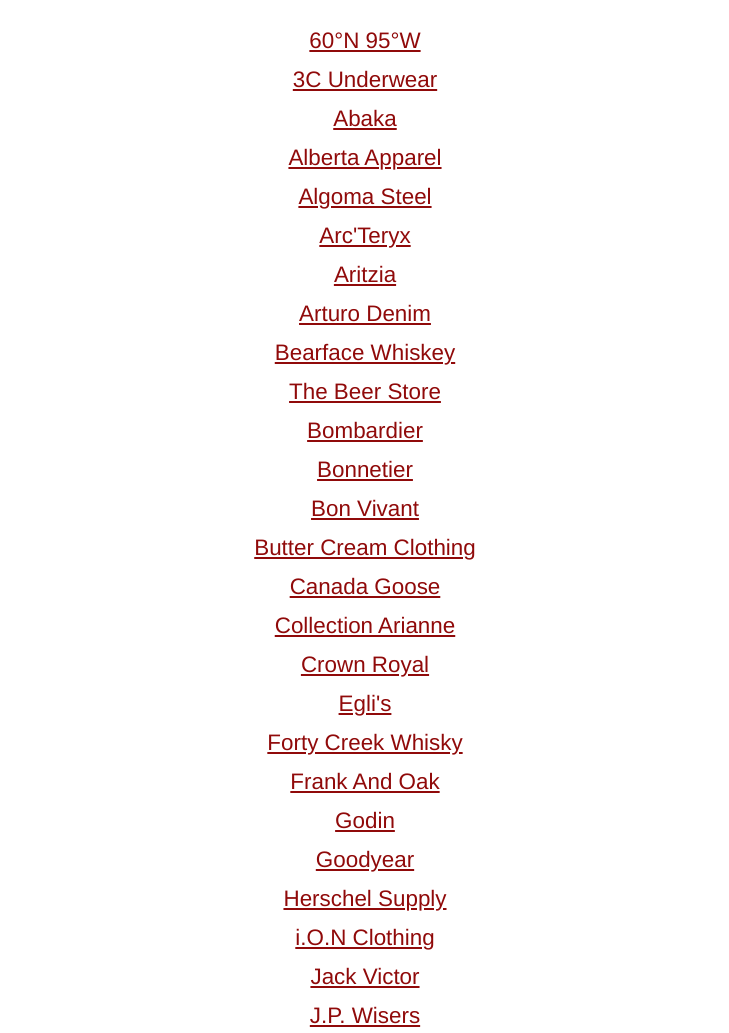
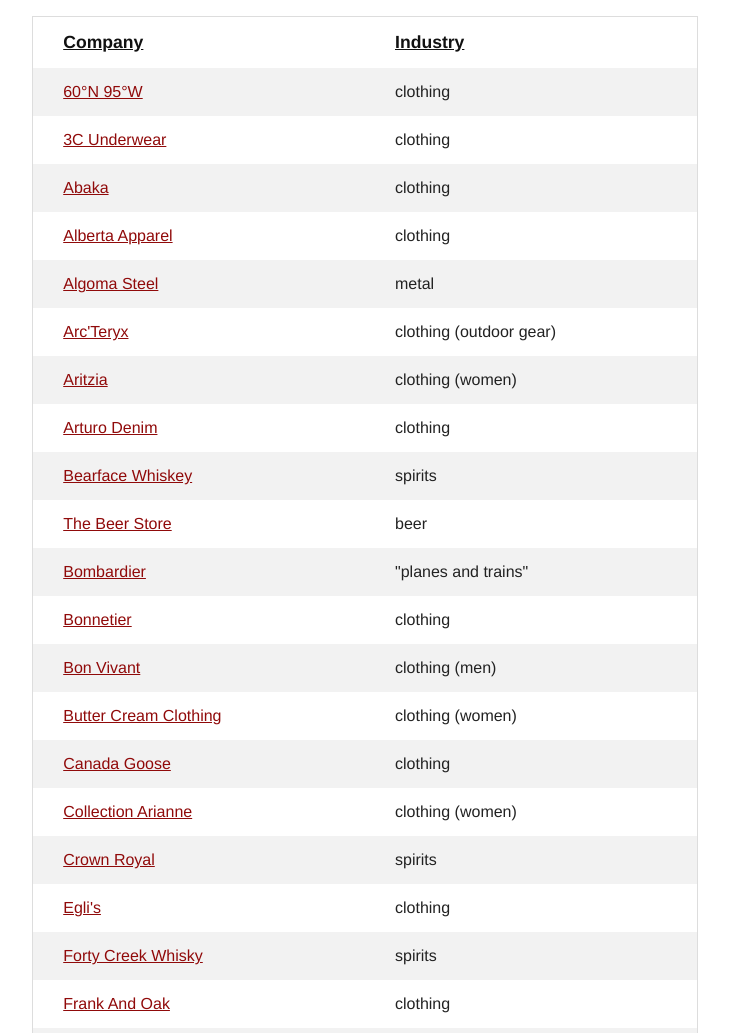
Before and after one commit to danielmaxsiegel/made-in-canada, a browser extension: page index.html in a window 1280 px wide. Shown: the part 480-1513 px from the top of the page, without its empty margins (283-1012 px from the left). Drawn offline with Linux system fonts and the light colour scheme.

Commit message:
add industry for companies in the list, and reformat the table used to display them

```diff
--- a/index.html
+++ b/index.html
@@ -51,11 +51,37 @@
 
       table {
         margin: 0 auto;
+        text-align: left;
+        border-spacing: 0;
+        width: 80%;
+        border: 1px solid #ddd;
       }
 
       td {
         padding-top: 10px;
-        font-size: 1.4rem;
+        font-size: 1rem;
+        color: #222;
+        padding: 15px 30px;
+      }
+
+      td.company-name {
+        width:50%;
+      }
+
+      td.company-industry {
+        width:50%;
+      }
+
+      th {
+        font-size: 1.1rem;
+        font-weight: bold;
+        color: #111;
+        text-decoration: underline;
+        padding: 15px 30px;
+      }
+
+      tr:nth-child(even) {
+        background-color: #f2f2f2
       }
 
       .container {
--- a/infoPage.js
+++ b/infoPage.js
@@ -1,14 +1,14 @@
 var sites = getSites();
 
-var table = '<table>';
+var table = '<table id="company-table">';
+
+table += '<b><tr><th>Company</th><th>Industry</th></tr></b>';
 
 for (i = 0; i < sites.length; ++i) {
-  table += '<tr><td>';
-  table += '<a href="https://' + sites[i].site + '" target="_blank">';
-  table += sites[i].name;
-  // table += getIndustryEmoji(sites[i].industry);
-  table += '</a>';
-  table += '</td></tr>';
+  table += '<tr>';
+  table += '<td class="company-name"><a href="https://' + sites[i].site + '" target="_blank">' + sites[i].name + '</a></td>';
+  table += '<td class="company-industry">' + sites[i].industry + '</td>';
+  table += '</tr>';
 }
 
 table += '</table>';
@@ -17,75 +17,64 @@
 
 function getSites() {
   return [
-    {name: "60°N 95°W", site: "60n95w.com", industry: "fashion"},
-    {name: "3C Underwear", site: "www.3cunderwear.ca", industry: "fashion"},
-    {name: "Abaka", site: "abaka.ca", industry: "fashion"},
-    {name: "Alberta Apparel", site: "albertaapparel.com", industry: "fashion"},
-    {name: "Algoma Steel", site: "www.algoma.com"},
-    {name: "Arc'Teryx", site: "arcteryx.com", industry: "fashion"},
-    {name: "Aritzia", site: "www.aritzia.com", industry: "fashion"},
-    {name: "Arturo Denim", site: "www.arturodenim.ca", industry: "pants"},
+    {name: "60°N 95°W", site: "60n95w.com", industry: "clothing"},
+    {name: "3C Underwear", site: "www.3cunderwear.ca", industry: "clothing"},
+    {name: "Abaka", site: "abaka.ca", industry: "clothing"},
+    {name: "Alberta Apparel", site: "albertaapparel.com", industry: "clothing"},
+    {name: "Algoma Steel", site: "www.algoma.com", industry: "metal"},
+    {name: "Arc'Teryx", site: "arcteryx.com", industry: "clothing (outdoor gear)"},
+    {name: "Aritzia", site: "www.aritzia.com", industry: "clothing (women)"},
+    {name: "Arturo Denim", site: "www.arturodenim.ca", industry: "clothing"},
     {name: "Bearface Whiskey", site: "www.bearfacewhisky.com", industry: "spirits"},
     {name: "The Beer Store", site: "www.thebeerstore.ca", industry: "beer"},
-    {name: "Bombardier", site: "www.bombardier.com"},
-    {name: "Bonnetier", site: "eng.bonnetier.com"},
-    {name: "Bon Vivant", site: "bonvivantshop.com"},
-    {name: "Butter Cream Clothing", site: "buttercreamclothing.com"},
-    {name: "Canada Goose", site: "www.canadagoose.com"},
-    {name: "Collection Arianne", site: "collectionarianne.com"},
-    {name: "Crown Royal", site: "www.crownroyal.com"},
-    {name: "Egli's", site: "eglifarm.com"},
-    {name: "Forty Creek Whisky", site: "www.fortycreekwhisky.com"},
-    {name: "Frank And Oak", site: "www.frankandoak.com"},
-    {name: "Godin", site: "godinguitars.com"},
-    {name: "Goodyear", site: "www.goodyear.ca"},
-    {name: "Herschel Supply", site: "www.herschelsupply.com"},
-    {name: "i.O.N Clothing", site: "www.ionclothing.ca"},
-    {name: "Jack Victor", site: "www.jackvictor.com"},
-    {name: "J.P. Wisers", site: "www.jpwisers.com"},
-    {name: "Kit And Ace", site: "www.kitandace.com"},
-    {name: "La Canadienne Shoes", site: "www.lacanadienneshoes.com"},
-    {name: "LCBO", site: "www.lcbo.com"},
-    {name: "Local Laundry", site: "locallaundry.ca"},
-    {name: "Lolë", site: "www.lolelife.com"},
-    {name: "Lowell Montreal", site: "www.lowellmtl.ca"},
-    {name: "Lululemon", site: "shop.lululemon.com"},
-    {name: "MEC", site: "www.mec.ca"},
-    {name: "Michelin", site: "www.michelin.ca"},
-    {name: "Mill Street Brewery", site: "millstreetbrewery.com"},
-    {name: "Molson", site: "www.molson.ca"},
-    {name: "Muttonhead", site: "www.muttonheadstore.com"},
-    {name: "Naked and Famous", site: "www.nakedandfamousdenim.com"},
-    {name: "Paderno", site: "www.paderno.com"},
-    {name: "Pajar", site: "ca.pajar.com"},
-    {name: "Point Zero", site: "www.point-zero.com"},
-    {name: "Province of Canada", site: "provinceofcanada.com"},
-    {name: "Redpath Sugar", site: "www.redpathsugar.com"},
-    {name: "Rolled Alloys", site: "www.rolledalloys.com"},
-    {name: "Roots", site: "www.roots.com"},
-    {name: "Sabian", site: "sabian.com"},
-    {name: "Sam Bat", site: "canada.sambat.com"},
-    {name: "Smythe", site: "shopsmythe.com"},
-    {name: "Sorel", site: "www.sorel.com"},
-    {name: "Spin Master", site: "www.spinmaster.com"},
-    {name: "Steamwhistle", site: "steamwhistle.ca"},
-    {name: "Stede", site: "stede.ca"},
-    {name: "String Theory", site: "stringtheory.co"},
-    {name: "The Unbranded Brand", site: "theunbrandedbrand.com"},
-    {name: "Unibroue", site: "www.unibroue.com"},
-    {name: "Wine Rack", site: "www.winerack.com"},
-    {name: "Wings + Horns", site: "wingsandhorns.com"},
-    {name: "Zen Nomad", site: "zennomad.ca"}
+    {name: "Bombardier", site: "www.bombardier.com", industry: "\"planes and trains\""},
+    {name: "Bonnetier", site: "eng.bonnetier.com", industry: "clothing"},
+    {name: "Bon Vivant", site: "bonvivantshop.com", industry: "clothing (men)"},
+    {name: "Butter Cream Clothing", site: "buttercreamclothing.com", industry: "clothing (women)"},
+    {name: "Canada Goose", site: "www.canadagoose.com", industry: "clothing"},
+    {name: "Collection Arianne", site: "collectionarianne.com", industry: "clothing (women)"},
+    {name: "Crown Royal", site: "www.crownroyal.com", industry: "spirits"},
+    {name: "Egli's", site: "eglifarm.com", industry: "clothing"},
+    {name: "Forty Creek Whisky", site: "www.fortycreekwhisky.com", industry: "spirits"},
+    {name: "Frank And Oak", site: "www.frankandoak.com", industry: "clothing"},
+    {name: "Godin", site: "godinguitars.com", industry: "instruments"},
+    {name: "Goodyear", site: "www.goodyear.ca", industry: "tires"},
+    {name: "Herschel Supply", site: "www.herschelsupply.com", industry: "clothing"},
+    {name: "i.O.N Clothing", site: "www.ionclothing.ca", industry: "clothing"},
+    {name: "Jack Victor", site: "www.jackvictor.com", industry: "clothing (men)"},
+    {name: "J.P. Wisers", site: "www.jpwisers.com", industry: "spirits"},
+    {name: "Kit And Ace", site: "www.kitandace.com", industry: "clothing"},
+    {name: "La Canadienne Shoes", site: "www.lacanadienneshoes.com", industry: "clothing (women's shoes)"},
+    {name: "LCBO", site: "www.lcbo.com", industry: "spirits"},
+    {name: "Local Laundry", site: "locallaundry.ca", industry: "clothing"},
+    {name: "Lolë", site: "www.lolelife.com", industry: "clothing (women)"},
+    {name: "Lowell Montreal", site: "www.lowellmtl.ca", industry: "bags"},
+    {name: "Lululemon", site: "shop.lululemon.com", industry: "clothing"},
+    {name: "MEC", site: "www.mec.ca", industry: "clothing (outdoor gear)"},
+    {name: "Michelin", site: "www.michelin.ca", industry: "tires"},
+    {name: "Mill Street Brewery", site: "millstreetbrewery.com", industry: "beer"},
+    {name: "Molson", site: "www.molson.ca", industry: "beer"},
+    {name: "Muttonhead", site: "www.muttonheadstore.com", industry: "clothing"},
+    {name: "Naked and Famous", site: "www.nakedandfamousdenim.com", industry: "clothing"},
+    {name: "Paderno", site: "www.paderno.com", industry: "kitchen appliances"},
+    {name: "Pajar", site: "ca.pajar.com", industry: "clothing"},
+    {name: "Point Zero", site: "www.point-zero.com", industry: "clothing"},
+    {name: "Province of Canada", site: "provinceofcanada.com", industry: "clothing"},
+    {name: "Redpath Sugar", site: "www.redpathsugar.com", industry: "food"},
+    {name: "Rolled Alloys", site: "www.rolledalloys.com", industry: "metal"},
+    {name: "Roots", site: "www.roots.com", industry: "clothing"},
+    {name: "Sabian", site: "sabian.com", industry: "instruments"},
+    {name: "Sam Bat", site: "canada.sambat.com", industry: "sports gear"},
+    {name: "Smythe", site: "shopsmythe.com", industry: "clothing (women)"},
+    {name: "Sorel", site: "www.sorel.com", industry: "clothing (boots)"},
+    {name: "Spin Master", site: "www.spinmaster.com", industry: "toys"},
+    {name: "Steamwhistle", site: "steamwhistle.ca", industry: "beer"},
+    {name: "Stede", site: "stede.ca", industry: "clothing (men)"},
+    {name: "String Theory", site: "stringtheory.co", industry: "clothing"},
+    {name: "The Unbranded Brand", site: "theunbrandedbrand.com", industry: "clothing"},
+    {name: "Unibroue", site: "www.unibroue.com", industry: "beer"},
+    {name: "Wine Rack", site: "www.winerack.com", industry: "wine"},
+    {name: "Wings + Horns", site: "wingsandhorns.com", industry: "clothing (men)"},
+    {name: "Zen Nomad", site: "zennomad.ca", industry: "clothing"}
   ];
 }
-
-function getIndustryEmoji(industry) {
-  switch (industry) {
-    case 'beer':
-      return '🍺';
-    case 'fashion':
-      return '👕';
-    case 'spirits':
-      return '🥃';
-  }
-}
```
